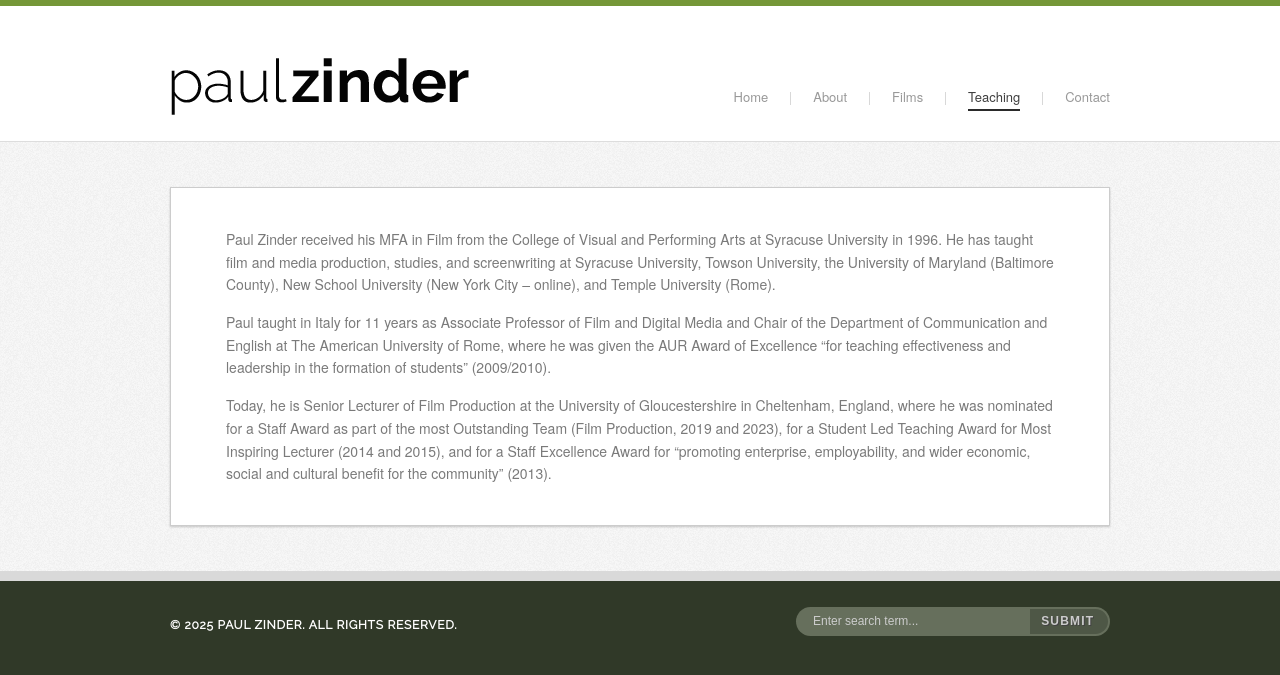
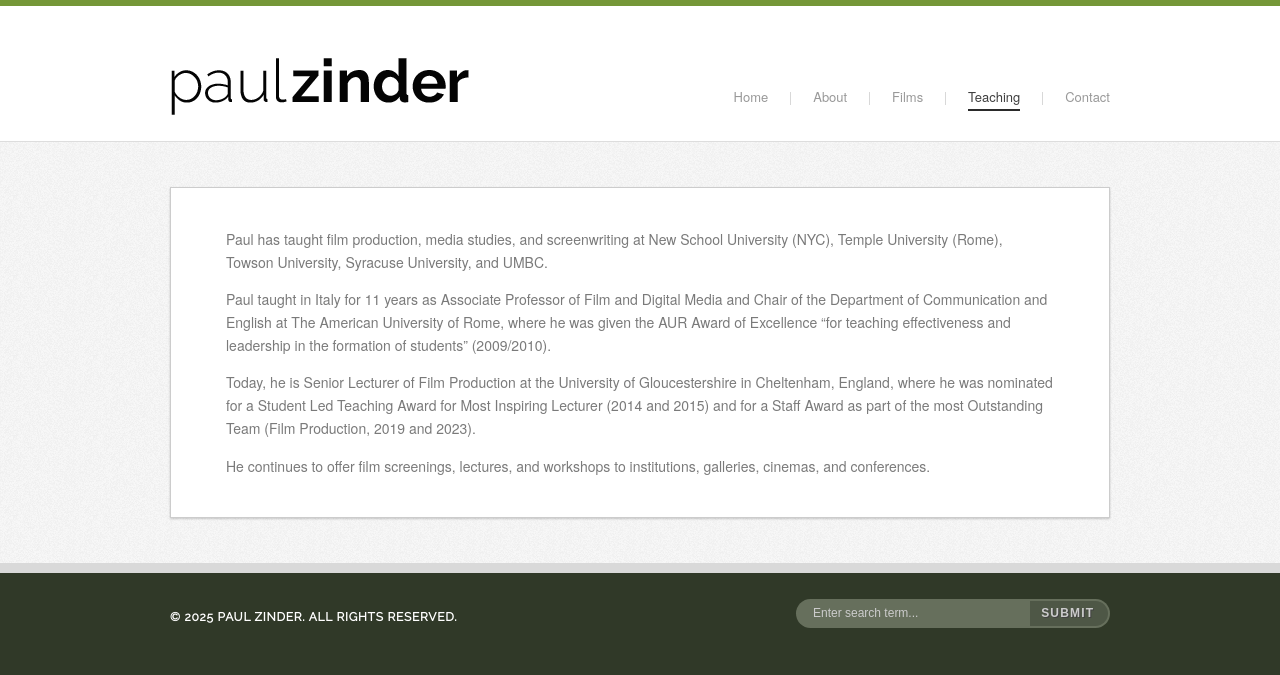
Before and after one commit to jennysharps/paul-zinder-static, a Jekyll site: the page built from teaching.md, in a window 1280 px wide. Shown: the top 675 px of the page. Built offline with Jekyll 4.4.1, drawn with Linux system fonts in a browser that asks for light colours.

Commit message:
Update teaching.md

```diff
--- a/teaching.md
+++ b/teaching.md
@@ -21,20 +21,19 @@ layout: page
 permalink: /teaching/
 ---
 
-Paul Zinder received his MFA in Film from the College of Visual and Performing
-Arts at Syracuse University in 1996.  He has taught film and media production,
-studies, and screenwriting at Syracuse University, Towson University, the
-University of Maryland (Baltimore County), New School University
-(New York City – online), and Temple University (Rome).
+Paul has taught film production, media studies, and screenwriting at New School
+University (NYC), Temple University (Rome), Towson University, Syracuse University,
+and UMBC.
 
-Paul taught in Italy for 11 years as Associate Professor of Film and Digital
-Media and Chair of the Department of Communication and English at The American
-University of Rome, where he was given the AUR Award of Excellence “for teaching
-effectiveness and leadership in the formation of students” (2009/2010).
+Paul taught in Italy for 11 years as Associate Professor of Film and Digital Media and
+Chair of the Department of Communication and English at The American University of Rome,
+where he was given the AUR Award of Excellence “for teaching effectiveness and leadership
+in the formation of students” (2009/2010).
 
-Today, he is Senior Lecturer of Film Production at the University of
-Gloucestershire in Cheltenham, England, where he was nominated for a Staff Award
-as part of the most Outstanding Team (Film Production, 2019 and 2023), for a Student Led
-Teaching Award for Most Inspiring Lecturer (2014 and 2015), and for a Staff
-Excellence Award for “promoting enterprise, employability, and wider economic,
-social and cultural benefit for the community” (2013).
+Today, he is Senior Lecturer of Film Production at the University of Gloucestershire in
+Cheltenham, England, where he was nominated for a Student Led Teaching Award for Most
+Inspiring Lecturer (2014 and 2015) and for a Staff Award as part of the most Outstanding
+Team (Film Production, 2019 and 2023).
+
+He continues to offer film screenings, lectures, and workshops to institutions, galleries,
+cinemas, and conferences.
```
